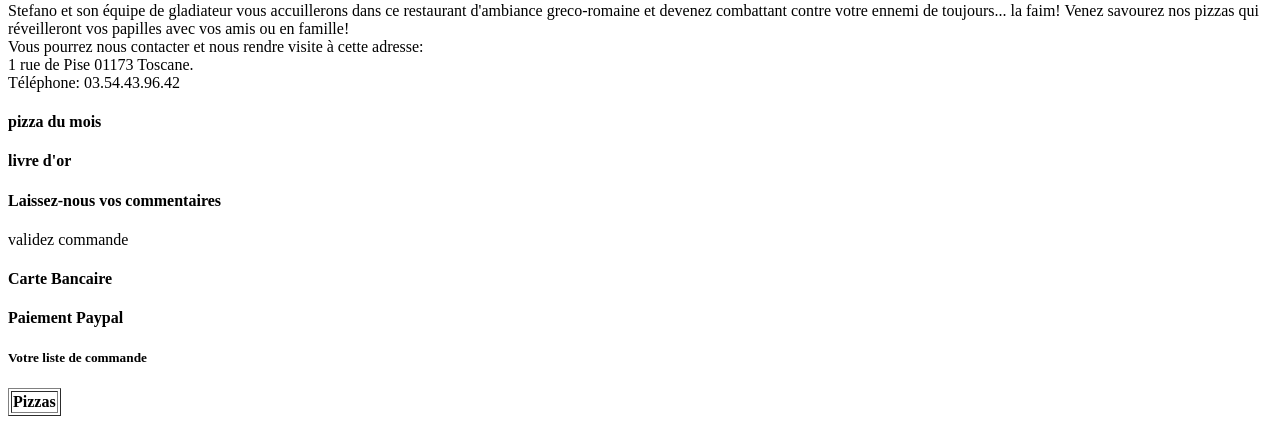
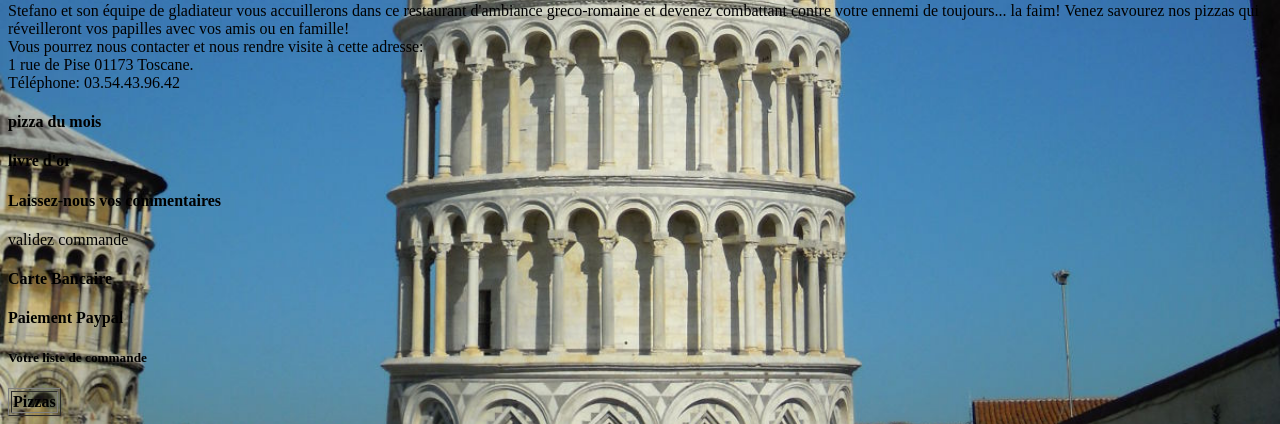
Before and after one commit to Audrey88/pizza, a PHP site: page / in a window 1280 px wide. Shown: the part 571-995 px from the top of the page. Run offline with PHP 8.4, Linux system fonts and the light colour scheme; data that the repository does not hold is empty.

Commit message:
added back plus 2 files

```diff
--- a/index.php
+++ b/index.php
@@ -1,4 +1,4 @@
-<!DOCTYPE HTML>
+<!DOCTYPE html>
 <html>
 <head>
 
--- a/style.css
+++ b/style.css
@@ -1,3 +1,11 @@
+html{
+    background: url("res/back.jpg") center center #000;
+    -webkit-background-size: cover;
+    -moz-background-size: cover;
+    -o-background-size: cover;
+    background-size: cover;
+}
+
 #logo{
 
 }
```
Also changed, not shown: res/back.jpg (added), res/pizza1.jpg (added), res/pizza2.jpg (added).
